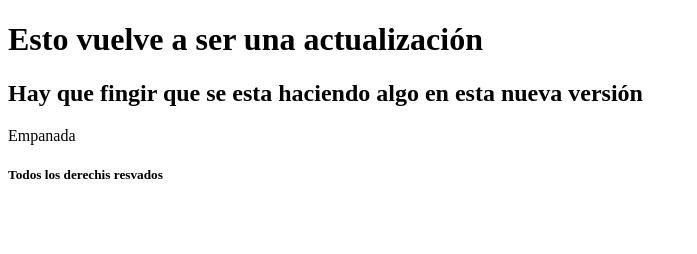
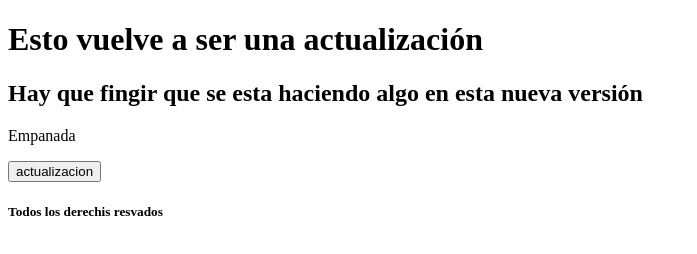
Before and after one commit to Lemusidk/sistema-de-registro, a plain HTML site: page index.html in a window 1280 px wide. Shown: the whole page, without its empty margins (0-697 px from the left). Drawn offline with Linux system fonts and the light colour scheme.

Commit message:
Actualiza el index otra vez

```diff
--- a/index.html
+++ b/index.html
@@ -9,6 +9,8 @@
     <h1>Esto vuelve a ser una actualización</h1>
     <h2>Hay que fingir que se esta haciendo algo en esta nueva versión</h2>
     <p>Empanada</p>
+    <button name="button">actualizacion</button>
+
     <h5>Todos los derechis resvados</h5>
 </body>
 </html>
```
